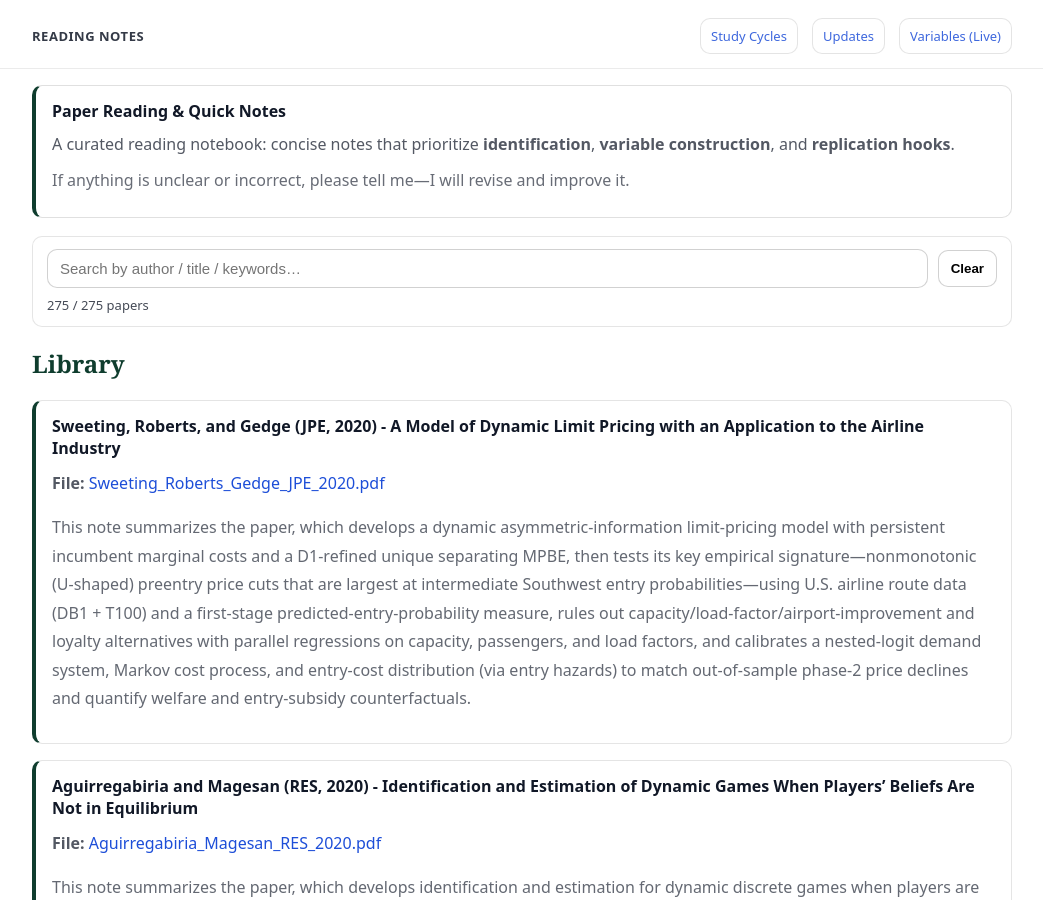
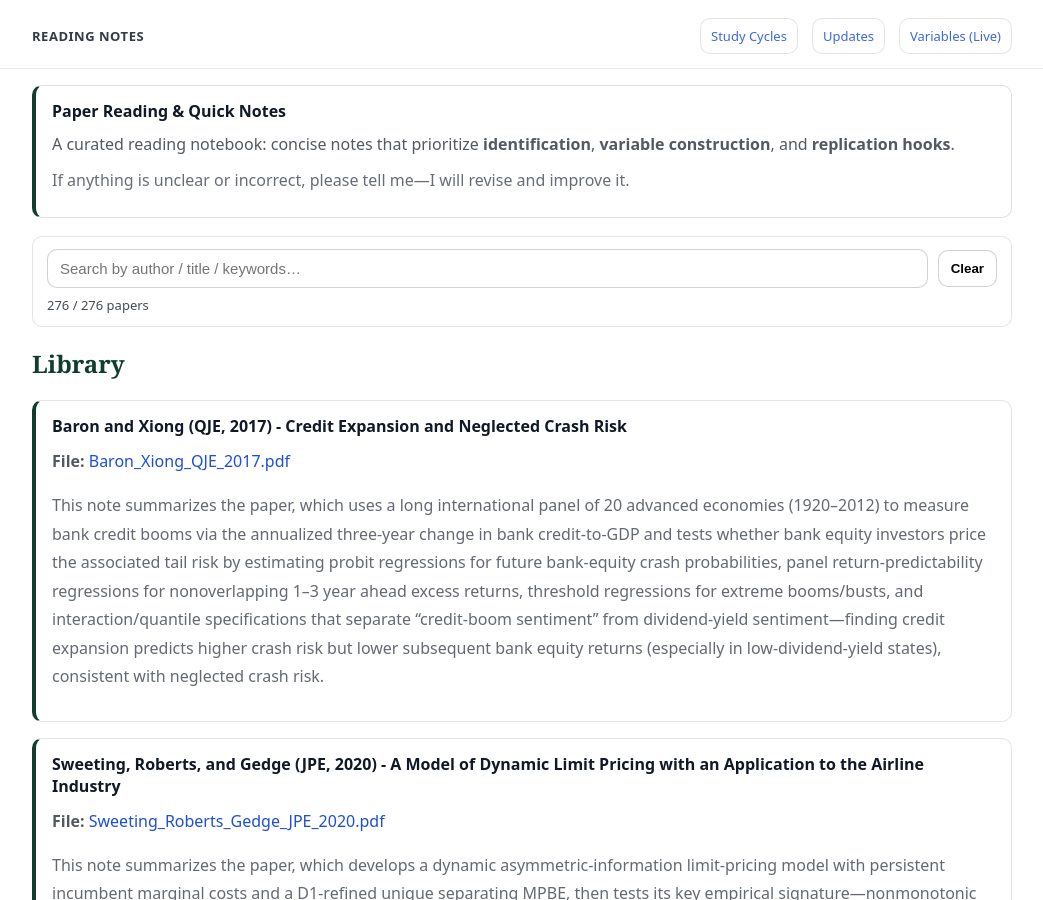
Before and after one commit to yaxinzn/study-archive, a Jekyll site: the page built from reading/index.md, in a window 1280 px wide and 900 px high. Shown: the whole window, without its empty margins (118-1161 px from the left). Built offline with Jekyll 4.4.1, drawn with Linux system fonts in a browser that asks for light colours.

Commit message:
Reading: add/update Baron_Xiong_QJE_2017.pdf

```diff
--- a/_data/reading.yml
+++ b/_data/reading.yml
@@ -1,3 +1,7 @@
+- title: "Baron and Xiong (QJE, 2017) - Credit Expansion and Neglected Crash Risk"
+  file: "Baron_Xiong_QJE_2017.pdf"
+  desc: "This note summarizes the paper, which uses a long international panel of 20 advanced economies (1920–2012) to measure bank credit booms via the annualized three-year change in bank credit-to-GDP and tests whether bank equity investors price the associated tail risk by estimating probit regressions for future bank-equity crash probabilities, panel return-predictability regressions for nonoverlapping 1–3 year ahead excess returns, threshold regressions for extreme booms/busts, and interaction/quantile specifications that separate “credit-boom sentiment” from dividend-yield sentiment—finding credit expansion predicts higher crash risk but lower subsequent bank equity returns (especially in low-dividend-yield states), consistent with neglected crash risk."
+
 - title: "Sweeting, Roberts, and Gedge (JPE, 2020) - A Model of Dynamic Limit Pricing with an Application to the Airline Industry"
   file: "Sweeting_Roberts_Gedge_JPE_2020.pdf"
   desc: "This note summarizes the paper, which develops a dynamic asymmetric-information limit-pricing model with persistent incumbent marginal costs and a D1-refined unique separating MPBE, then tests its key empirical signature—nonmonotonic (U-shaped) preentry price cuts that are largest at intermediate Southwest entry probabilities—using U.S. airline route data (DB1 + T100) and a first-stage predicted-entry-probability measure, rules out capacity/load-factor/airport-improvement and loyalty alternatives with parallel regressions on capacity, passengers, and load factors, and calibrates a nested-logit demand system, Markov cost process, and entry-cost distribution (via entry hazards) to match out-of-sample phase-2 price declines and quantify welfare and entry-subsidy counterfactuals."
```
Also changed, not shown: 1 other file.
